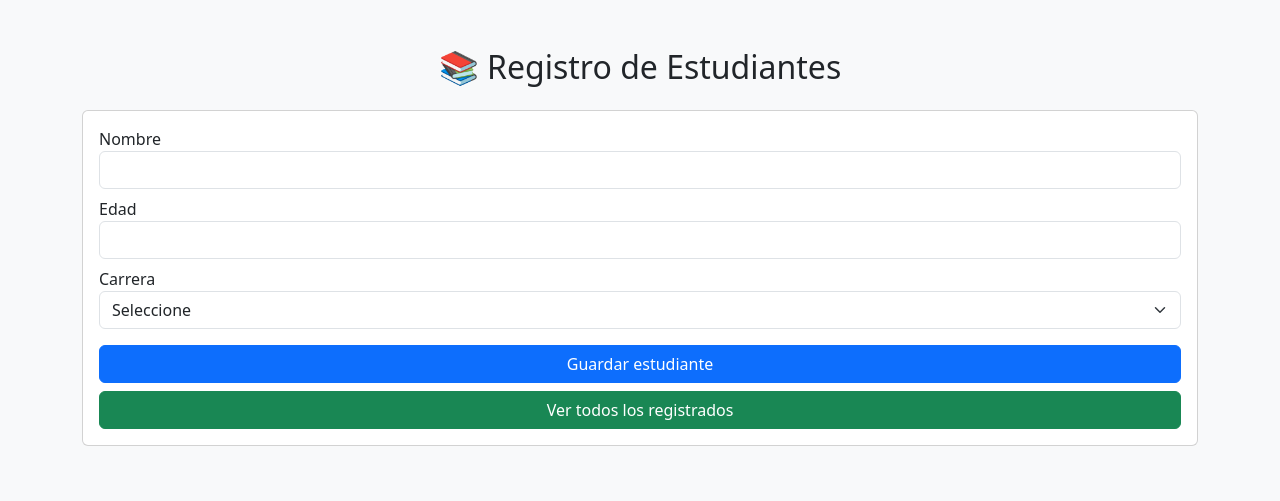
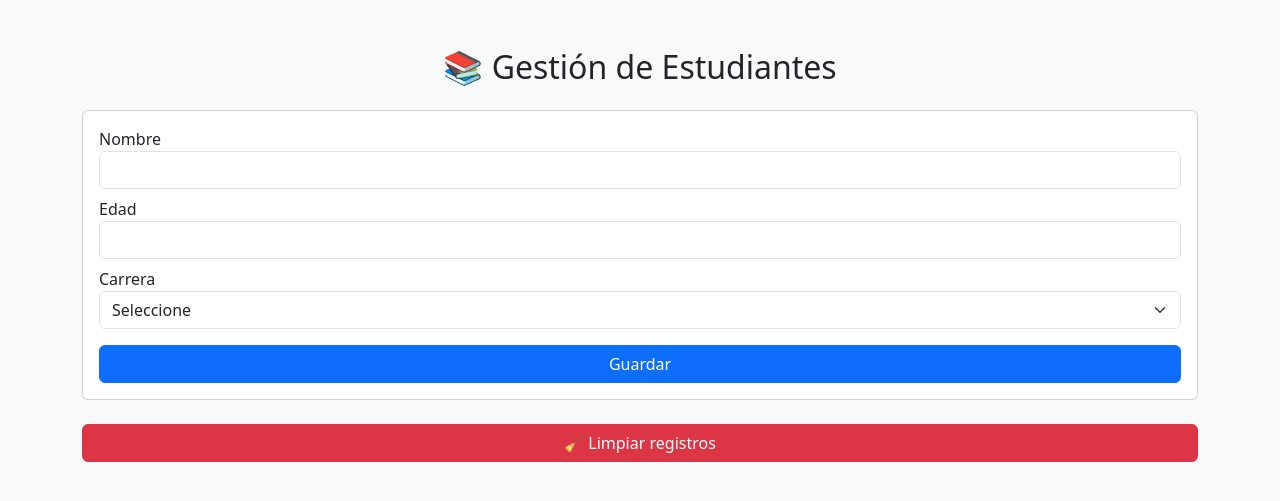
Before and after one commit to kmudb/EjemplosLIS2026, a PHP site: page / in a window 1280 px wide. Shown: the top 501 px of the page. Run offline with PHP 8.4, Linux system fonts and the light colour scheme.

Commit message:
ejemplo completo

```diff
--- a/Clase01/notasHTML_PHP.php
+++ b/Clase01/notasHTML_PHP.php
@@ -3,7 +3,6 @@
 <head>
     <meta charset="UTF-8">
     <title>Calculadora de Notas</title>
-
     <style>
         body {
             font-family: Arial, Helvetica, sans-serif;
--- a/Clase02/index.php
+++ b/Clase02/index.php
@@ -2,48 +2,77 @@
 session_start();
 
 // ================================
-// 1. INICIALIZAR ARREGLO EN SESIÓN
+// INICIALIZAR ARREGLO
 // ================================
 if (!isset($_SESSION["estudiantes"])) {
     $_SESSION["estudiantes"] = [];
 }
 
 $mensaje = "";
-$mostrarTabla = false;
+$editarIndex = null;
 
 // ================================
-// 2. FUNCIÓN
+// FUNCIONES
 // ================================
 function esMayorDeEdad($edad) {
     return ($edad >= 18) ? "Sí" : "No";
 }
 
+function promedioEdades($estudiantes) {
+    $suma = 0;
+    foreach ($estudiantes as $e) {
+        $suma += $e["edad"];
+    }
+    return count($estudiantes) > 0 ? $suma / count($estudiantes) : 0;
+}
+
 // ================================
-// 3. REGISTRO DE ESTUDIANTE
+// GUARDAR
 // ================================
 if (isset($_POST["guardar"])) {
 
-    $nombre  = $_POST["nombre"];
-    $edad    = (int) $_POST["edad"];
+    $nombre = $_POST["nombre"];
+    $edad = (int) $_POST["edad"];
     $carrera = $_POST["carrera"];
 
     if ($nombre == "" || $edad <= 0 || $carrera == "") {
         $mensaje = "❌ Complete todos los campos";
     } else {
-        $_SESSION["estudiantes"][] = [
-            "nombre" => $nombre,
-            "edad" => $edad,
-            "carrera" => $carrera
-        ];
-        $mensaje = "✅ Estudiante registrado correctamente";
+        $_SESSION["estudiantes"][] = compact("nombre", "edad", "carrera");
+        $mensaje = "✅ Estudiante agregado";
     }
 }
 
 // ================================
-// 4. BOTÓN VER TODOS
+// ELIMINAR
 // ================================
-if (isset($_POST["ver"])) {
-    $mostrarTabla = true;
+if (isset($_GET["eliminar"])) {
+    $i = $_GET["eliminar"];
+    unset($_SESSION["estudiantes"][$i]);
+    $_SESSION["estudiantes"] = array_values($_SESSION["estudiantes"]);
+}
+
+// ================================
+// EDITAR
+// ================================
+if (isset($_GET["editar"])) {
+    $editarIndex = $_GET["editar"];
+}
+
+if (isset($_POST["actualizar"])) {
+    $_SESSION["estudiantes"][$_POST["index"]] = [
+        "nombre" => $_POST["nombre"],
+        "edad" => (int) $_POST["edad"],
+        "carrera" => $_POST["carrera"]
+    ];
+    $mensaje = "🔄 Estudiante actualizado";
+}
+
+// ================================
+// LIMPIAR
+// ================================
+if (isset($_POST["limpiar"])) {
+    $_SESSION["estudiantes"] = [];
 }
 ?>
 
@@ -51,61 +80,70 @@ if (isset($_POST["ver"])) {
 <html lang="es">
 <head>
 <meta charset="UTF-8">
-    <title>Registro PHP</title>
+<title>CRUD Estudiantes PHP</title>
 <link href="https://cdn.jsdelivr.net/npm/bootstrap@5.3.2/dist/css/bootstrap.min.css" rel="stylesheet">
 </head>
 
 <body class="bg-light">
+<div class="container mt-5">
 
-<div class="container mt-5">
-    <h2 class="text-center mb-4">📚 Registro de Estudiantes</h2>
+<h2 class="text-center mb-4">📚 Gestión de Estudiantes</h2>
 
-    <!-- MENSAJE -->
-    <?php if ($mensaje != ""): ?>
-        <div class="alert alert-info text-center">
-            <?= $mensaje ?>
-        </div>
+<?php if ($mensaje): ?>
+<div class="alert alert-info text-center"><?= $mensaje ?></div>
 <?php endif; ?>
 
 <!-- FORMULARIO -->
-    <div class="card mb-3">
+<div class="card mb-4">
 <div class="card-body">
+
 <form method="POST">
+
+<input type="hidden" name="index" value="<?= $editarIndex ?? '' ?>">
 
 <div class="mb-2">
 <label>Nombre</label>
-                    <input type="text" name="nombre" class="form-control">
+<input class="form-control" name="nombre"
+value="<?= $editarIndex !== null ? $_SESSION["estudiantes"][$editarIndex]["nombre"] : '' ?>">
 </div>
 
 <div class="mb-2">
 <label>Edad</label>
-                    <input type="number" name="edad" class="form-control">
+<input type="number" class="form-control" name="edad"
+value="<?= $editarIndex !== null ? $_SESSION["estudiantes"][$editarIndex]["edad"] : '' ?>">
 </div>
 
 <div class="mb-3">
 <label>Carrera</label>
 <select name="carrera" class="form-select">
 <option value="">Seleccione</option>
-                        <option>Ingeniería</option>
-                        <option>Licenciatura</option>
-                        <option>Técnico</option>
+<?php
+$carreras = ["Ingeniería", "Licenciatura", "Técnico"];
+foreach ($carreras as $c) {
+    $sel = ($editarIndex !== null && $_SESSION["estudiantes"][$editarIndex]["carrera"] == $c) ? "selected" : "";
+    echo "<option $sel>$c</option>";
+}
+?>
 </select>
 </div>
 
-                <button name="guardar" class="btn btn-primary w-100 mb-2">
-                    Guardar estudiante
-                </button>
-
-                <button name="ver" class="btn btn-success w-100">
-                    Ver todos los registrados
-                </button>
+<?php if ($editarIndex !== null): ?>
+<button name="actualizar" class="btn btn-warning w-100">Actualizar</button>
+<?php else: ?>
+<button name="guardar" class="btn btn-primary w-100">Guardar</button>
+<?php endif; ?>
 
 </form>
 </div>
 </div>
 
+<!-- BOTONES -->
+<form method="POST" class="mb-3">
+<button name="limpiar" class="btn btn-danger w-100">🧹 Limpiar registros</button>
+</form>
+
 <!-- TABLA -->
-    <?php if ($mostrarTabla && count($_SESSION["estudiantes"]) > 0): ?>
+<?php if (count($_SESSION["estudiantes"]) > 0): ?>
 
 <table class="table table-bordered table-striped">
 <thead class="table-dark">
@@ -113,19 +151,24 @@ if (isset($_POST["ver"])) {
 <th>#</th>
 <th>Nombre</th>
 <th>Edad</th>
-                    <th>Mayor de Edad</th>
+<th>Mayor</th>
 <th>Carrera</th>
+<th>Acciones</th>
 </tr>
 </thead>
 <tbody>
 
-            <?php foreach ($_SESSION["estudiantes"] as $i => $est): ?>
+<?php foreach ($_SESSION["estudiantes"] as $i => $e): ?>
 <tr>
 <td><?= $i + 1 ?></td>
-                    <td><?= $est["nombre"] ?></td>
-                    <td><?= $est["edad"] ?></td>
-                    <td><?= esMayorDeEdad($est["edad"]) ?></td>
-                    <td><?= $est["carrera"] ?></td>
+<td><?= $e["nombre"] ?></td>
+<td><?= $e["edad"] ?></td>
+<td><?= esMayorDeEdad($e["edad"]) ?></td>
+<td><?= $e["carrera"] ?></td>
+<td>
+<a href="?editar=<?= $i ?>" class="btn btn-sm btn-warning">✏️</a>
+<a href="?eliminar=<?= $i ?>" class="btn btn-sm btn-danger">🗑️</a>
+</td>
 </tr>
 <?php endforeach; ?>
 
@@ -133,12 +176,11 @@ if (isset($_POST["ver"])) {
 </table>
 
 <p class="fw-bold">
-            Total registrados: <?= count($_SESSION["estudiantes"]) ?>
+📊 Promedio de edades: <?= number_format(promedioEdades($_SESSION["estudiantes"]), 2) ?>
 </p>
 
 <?php endif; ?>
 
 </div>
-
 </body>
 </html>
```
Lines whose indentation alone changed are shown as unchanged.
